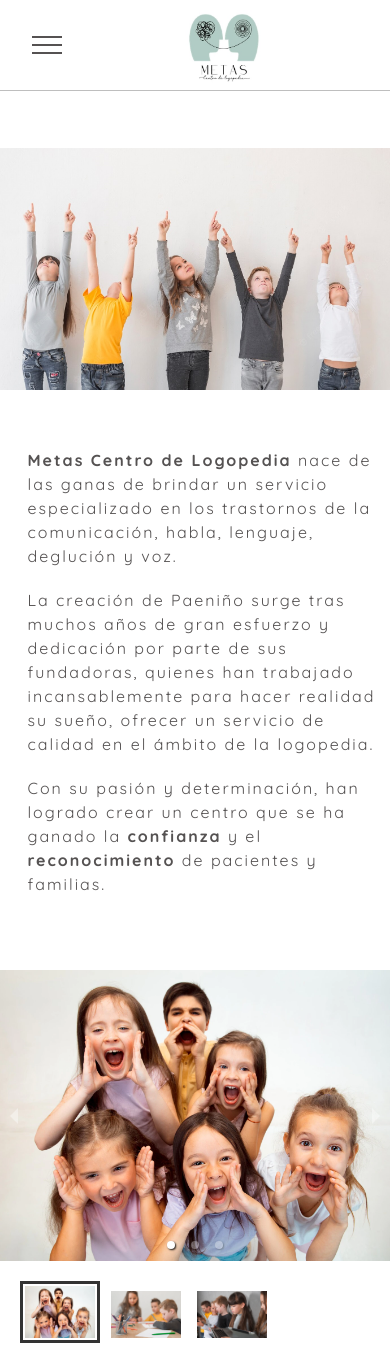
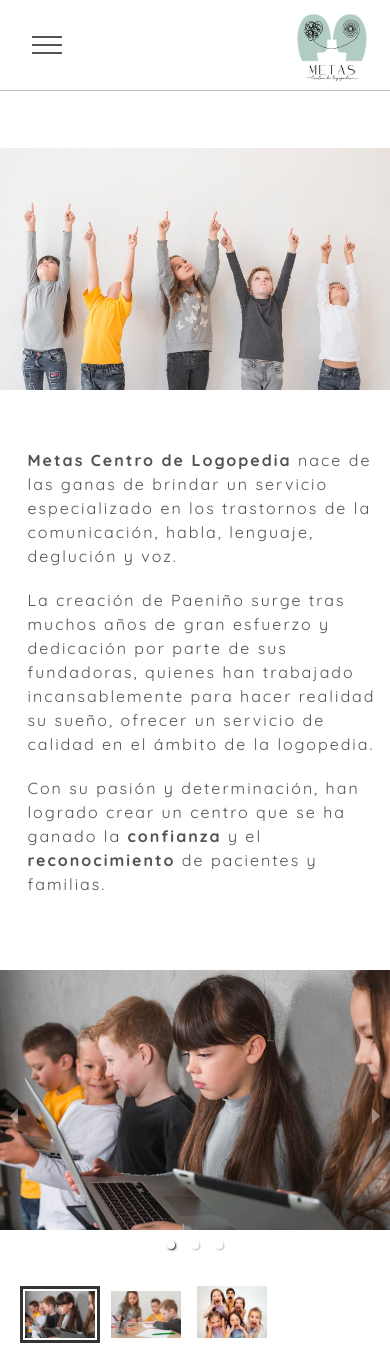
Before and after one commit to wiflysk8/paseninho, a React (Create React App) app: page / in a window 390 px wide. Built offline with nearby package versions, Linux system fonts and the light colour scheme.

Commit message:
repositioned logo

```diff
--- a/src/components/ImageCarousel/ImageCarousel.jsx
+++ b/src/components/ImageCarousel/ImageCarousel.jsx
@@ -12,13 +12,13 @@ class DemoCarousel extends Component {
       <CarouselWrapper>
         <Carousel showStatus={false} width={"100%"} infiniteLoop={true}>
           <div>
-            <img src={image1} alt="demo of " />
+            <img src={image3} alt="demo of " />
           </div>
           <div>
             <img src={image2} alt="demo of " />
           </div>
           <div>
-            <img src={image3} alt="demo of " />
+            <img src={image1} alt="demo of " />
           </div>
         </Carousel>
       </CarouselWrapper>
--- a/src/components/ToolBar/ToolBar.css
+++ b/src/components/ToolBar/ToolBar.css
@@ -20,7 +20,7 @@
     line-height: 16px;
   }
   .toolbar_logo {
-    padding-left: 30%;
+    padding-left: 60%;
   }
 }
 
```
